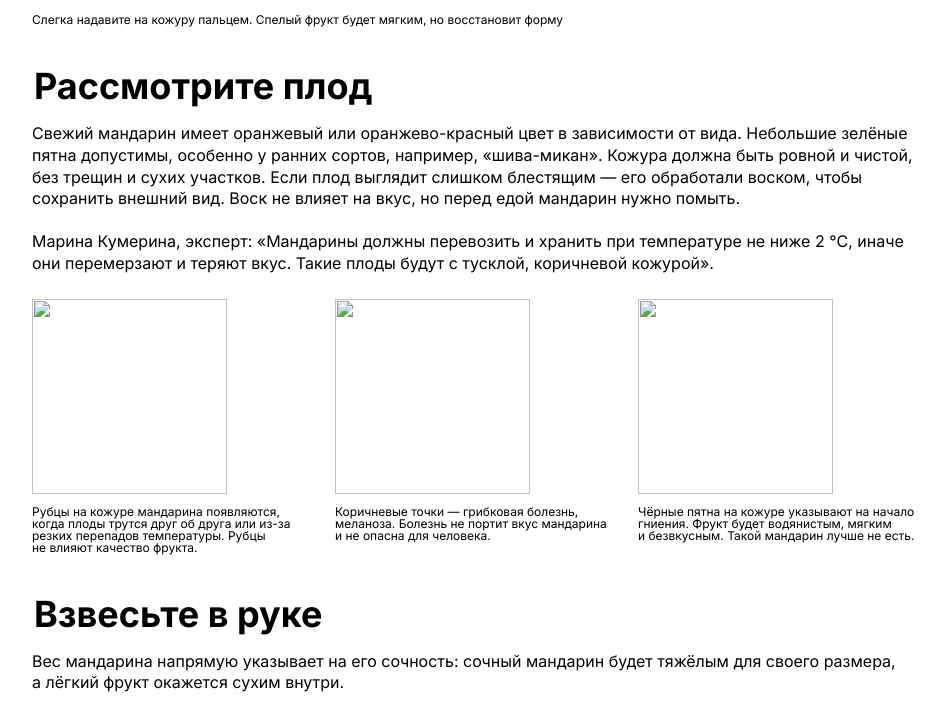
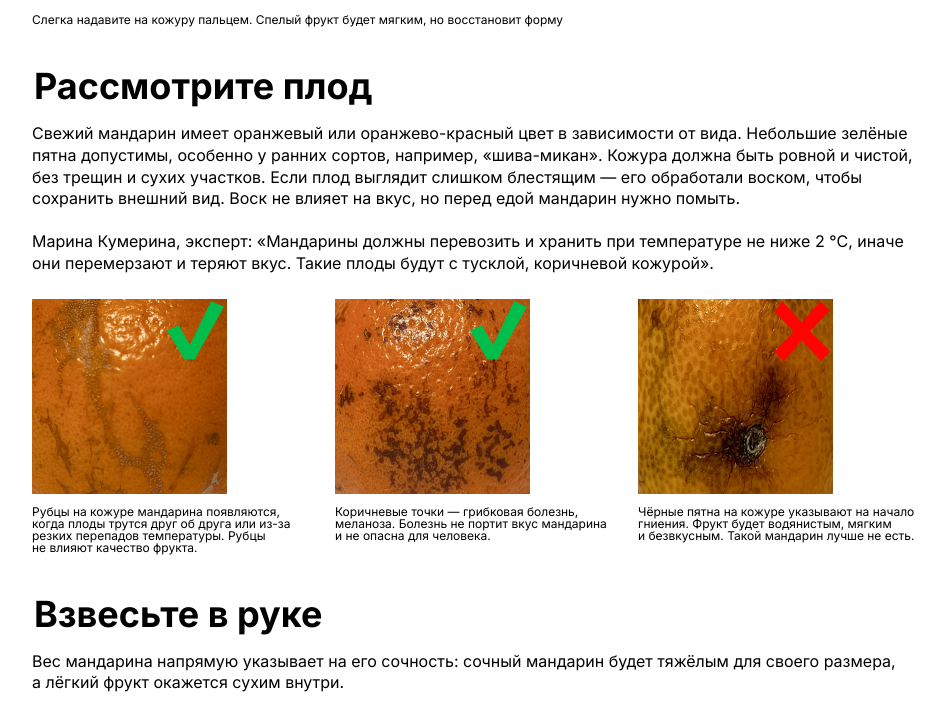
Before and after one commit to anastalisia/mandarin, a plain HTML site: page index.html in a window 1280 px wide. Shown: the part 1299-2014 px from the top of the page, without its empty margins (56-1001 px from the left). Drawn offline with Linux system fonts and the light colour scheme; grey boxes are pictures that could not be loaded.

Commit message:
Update index.html

```diff
--- a/index.html
+++ b/index.html
@@ -18,7 +18,7 @@
       			<div class="lid-expert">
         				<div class="text1">На рынке покупать мандарины просто: попробовал — забрал те, что понравились. В магазине так сделать нельзя, поэтому приходится ориентироваться по внешнему виду. Но даже среди ярких, оранжевых плодов попадаются сухие и кислые. Я поговорила с экспертом и собрала советы, которые помогут выбрать вкусные мандарины в супермаркете.</div>
         				<div class="expert">
-          					<img class="photo-expert-icon" alt="" src="photo_expert.png">
+          					<img class="photo-expert-icon" alt="" src="expert.png">
 
           					<div class="text3">Марина Кумерина, поставщик фруктов в торговые сети</div>
         				</div>
@@ -76,17 +76,17 @@
       			</div>
       			<div class="cards-view">
         				<div class="rub-card">
-          					<img class="rub-icon" alt="" src="rub.svg">
+          					<img class="rub-icon" alt="" src="rub.png">
 
           					<div class="text3">Рубцы на кожуре мандарина появляются, когда плоды трутся друг об друга или из-за резких перепадов температуры. Рубцы не влияют качество фрукта.</div>
         				</div>
         				<div class="rub-card">
-          					<img class="rub-icon" alt="" src="melanoza.svg">
+          					<img class="rub-icon" alt="" src="melanoza.png">
 
           					<div class="text3">Коричневые точки — грибковая болезнь, меланоза. Болезнь не портит вкус мандарина и не опасна для человека.</div>
         				</div>
         				<div class="rub-card">
-          					<img class="rub-icon" alt="" src="pyatno.svg">
+          					<img class="rub-icon" alt="" src="pyatno.png">
 
           					<div class="text3">Чёрные пятна на кожуре указывают на начало гниения. Фрукт будет водянистым, мягким и безвкусным. Такой мандарин лучше не есть.</div>
         				</div>
```
